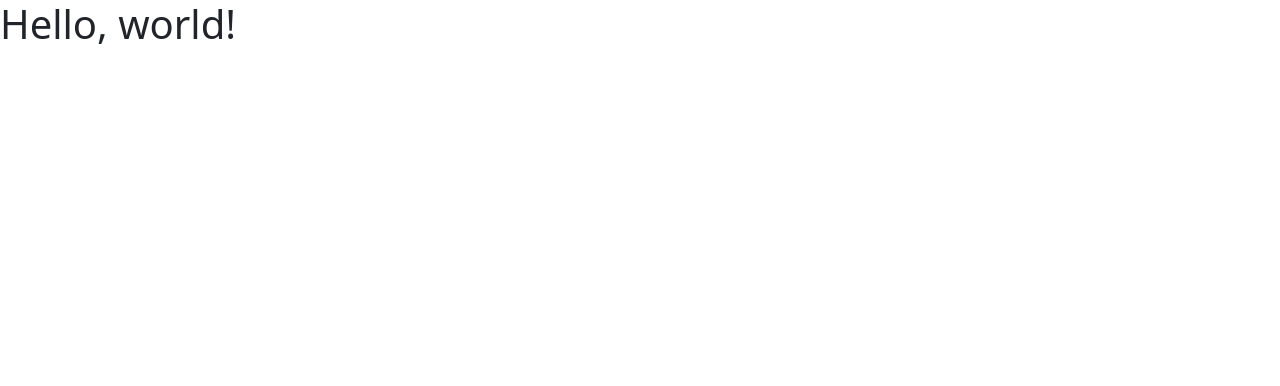
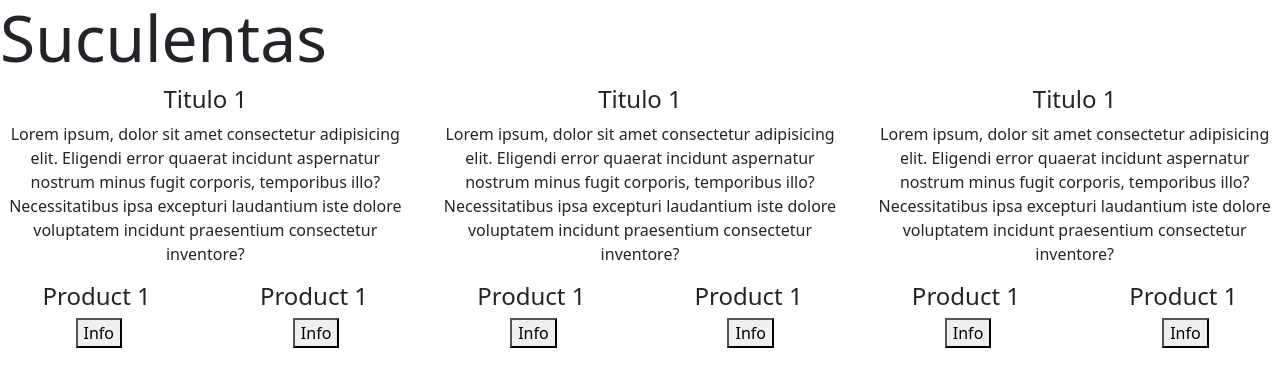
Before and after one commit to ezequielbuffa/hotels-guide, a website: page index.html in a window 1280 px wide. Drawn offline with nearby package versions, Linux system fonts and the light colour scheme.

Commit message:
Containers and initial info in index

```diff
--- a/index.html
+++ b/index.html
@@ -1,13 +1,82 @@
 <!doctype html>
 <html lang="en">
+
 <head>
     <meta charset="utf-8">
     <meta name="viewport" content="width=device-width, initial-scale=1">
-    <title>Bootstrap demo</title>
+    <title>Soy suculenta</title>
     <link href="node_modules/bootstrap/dist/css/bootstrap.min.css" rel="stylesheet">
 </head>
+
 <body>
-    <h1>Hello, world!</h1>
+    <div class="jumbotron">
+        <h1 class="display-3">Suculentas</h1>
+        <!-- Conteiner for the description -->
+        <div class="conteiner text-center">
+            <div class="row">
+                <div class="col-sm">
+                    <h4>Titulo 1</h4>
+                    <p>Lorem ipsum, dolor sit amet consectetur adipisicing elit. Eligendi error quaerat incidunt
+                        aspernatur
+                        nostrum minus fugit corporis, temporibus illo? Necessitatibus ipsa excepturi laudantium iste
+                        dolore
+                        voluptatem incidunt praesentium consectetur inventore?</p>
+                </div>
+                <div class="col-sm">
+                    <h4>Titulo 1</h4>
+                    <p>Lorem ipsum, dolor sit amet consectetur adipisicing elit. Eligendi error quaerat incidunt
+                        aspernatur
+                        nostrum minus fugit corporis, temporibus illo? Necessitatibus ipsa excepturi laudantium iste
+                        dolore
+                        voluptatem incidunt praesentium consectetur inventore?</p>
+                </div>
+                <div class="col-sm">
+                    <h4>Titulo 1</h4>
+                    <p>Lorem ipsum, dolor sit amet consectetur adipisicing elit. Eligendi error quaerat incidunt
+                        aspernatur
+                        nostrum minus fugit corporis, temporibus illo? Necessitatibus ipsa excepturi laudantium iste
+                        dolore
+                        voluptatem incidunt praesentium consectetur inventore?</p>
+                </div>
+            </div>
+        <!-- Product list -->
+            <div class="row">
+                <div class="col-sm">
+                    <h4>Product 1</h4>
+                    <img src="" alt="">
+                    <button>Info</button>
+                </div>
+                <div class="col-sm">
+                    <h4>Product 1</h4>
+                    <img src="" alt="">
+                    <button>Info</button>
+                </div>
+                <div class="col-sm">
+                    <h4>Product 1</h4>
+                    <img src="" alt="">
+                    <button>Info</button>
+                </div>
+                <div class="col-sm">
+                    <h4>Product 1</h4>
+                    <img src="" alt="">
+                    <button>Info</button>
+                </div>
+                <div class="col-sm">
+                    <h4>Product 1</h4>
+                    <img src="" alt="">
+                    <button>Info</button>
+                </div>
+                <div class="col-sm">
+                    <h4>Product 1</h4>
+                    <img src="" alt="">
+                    <button>Info</button>
+                </div>
+
+
+            </div>
+        </div>
+    </div>
+
     <script src="node_modules/jquery/dist/jquery.min.js"></script>
     <script src="node_modules/popper.js/dist/popper.min.js"></script>
     <script src="node_modules/bootstrap/dist/js/bootstrap.min.js"></script>
```
Also changed, not shown: 1 other file.
